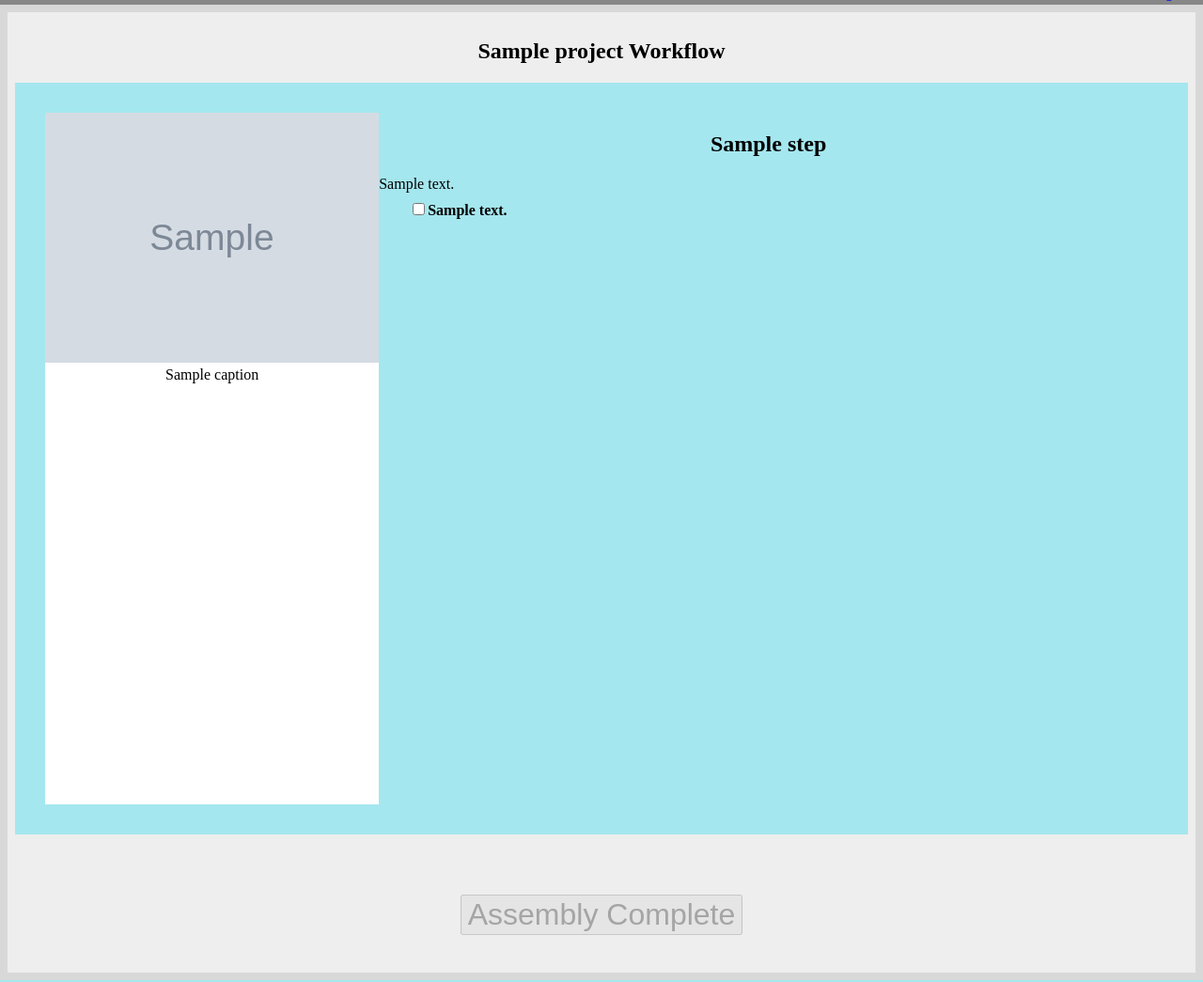
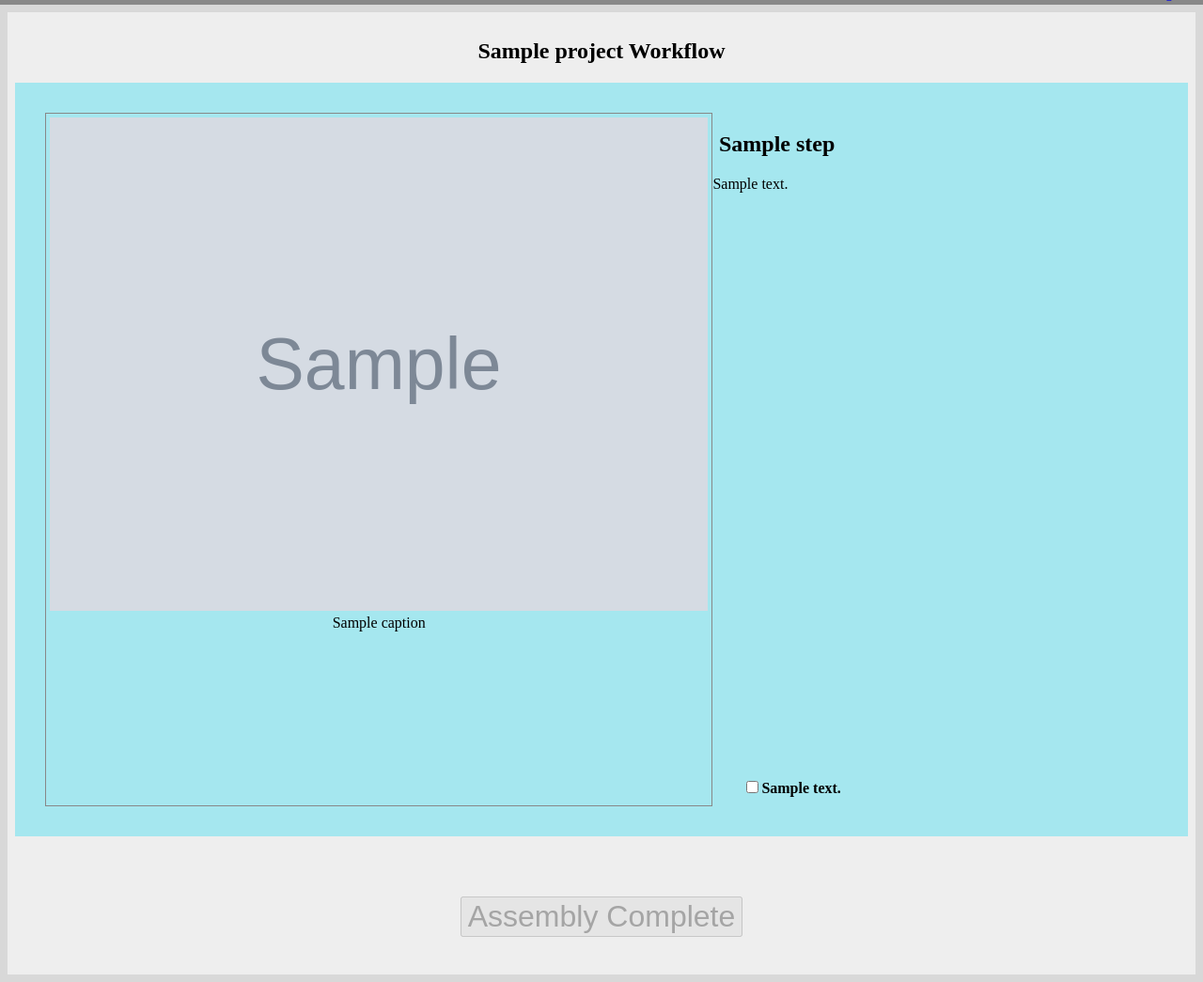
Before and after one commit to alephobjects/ohai-kit, a Django app: template ohai_kit/templates/ohai_kit/workflow.html in a window 1280 px wide. Shown: the part 89-1134 px from the top of the page at 94% size. Run offline with Django 3.2, Linux system fonts and the light colour scheme; the template is opened without the code that fills it: most values are stand-ins (such as "Sample title", 1, 10 or a date in 2020); grey boxes marked "Sample" are stand-in pictures.

Commit message:
reformatting step view

```diff
--- a/ohai_kit/static/ohai_kit/workflow.css
+++ b/ohai_kit/static/ohai_kit/workflow.css
@@ -71,24 +71,52 @@
 }
 .picture_column {
     display: table-cell;
-    width: 30%;
-    margin: 0px;
-    background-color: white;
+    width: 60%;
     vertical-align: top;
+    border: 1px solid #888;
 }
-.picture_frame {
-    display: block;
+
+.step_layout {
+    display: table;
+    height: 500px;
+    -moz-box-sizing: border-box;
+    box-sizing: border-box;
+}
+
+.picture_layout {
     width: 100%;
-    height: 500px;
     overflow-y: scroll;
+}
+.picture_row {
+    display: table-row;
+}
+.picture_cell {
+    width: 50%;
+    display: table-cell;
+    vertical-align: middle;
+    -moz-box-sizing: border-box;
+    box-sizing: border-box;
+    padding: .25em;
 }
 .picture_column img {
     width: 100%;
 }
-text_column {
+.text_column {
     display: table-cell;
-    background-color: white;
     vertical-align: top;
+}
+.text_layout {
+    display: table;
+}
+.text_row {
+    display: table-row;
+}
+.text_top {
+    display: table-cell;
+}
+.text_bottom {
+    display: table-cell;
+    vertical-align: bottom;
 }
 
 .evens {
--- a/ohai_kit/static/ohai_kit/workflow.js
+++ b/ohai_kit/static/ohai_kit/workflow.js
@@ -150,7 +150,7 @@
     /*
       Called to fix the height on the steps.
      */
-    $(".picture_frame").height($(window).height()-64);
+    $(".step_content").height($(window).height()-64);
 };
 
 
--- a/ohai_kit/templates/ohai_kit/workflow.html
+++ b/ohai_kit/templates/ohai_kit/workflow.html
@@ -1,6 +1,7 @@
 {% extends "ohai_kit/base.html" %}
 {% load staticfiles %}
 {% load markup %}
+{% load columnize %}
 
 
 
@@ -29,18 +30,31 @@
   <dir class="work_step {{state}}_step {% cycle 'evens' 'odds' %}">
     <div class="step_layout">
       <div class="picture_column">
-      <div class="picture_frame">
-        {% for picture in step.get_step_pictures %}
+        <div class="picture_layout step_content">
+          {% for picture_row in step.get_step_pictures|columnize:2 %}
+            <div class="picture_row">
+              {% for picture in picture_row %}
+                <div class="picture_cell">
                   <img src="/media/{{ picture.photo }}" />
                   <div class="picture_caption">{{ picture.caption }}</div>
+                </div>
+              {% endfor %}
+            </div>
           {% endfor %}
         </div>
       </div>
       <div class="text_column">
+        <div class="text_layout step_content">
+          <div class="text_row">
+            <div class="text_top">
               <h2>{{ step.name }}</h2>
               <div class="step_description">
                 {{ step.description | markdown:"safe" }}
               </div>
+            </div>
+          </div>
+          <div class="text_row">
+            <div class="text_bottom">
               <div class="step_id" style="display:none">{{ step.id }}</div>
               {% for check in step.get_step_checks %}
                 <div class="step_check">
@@ -50,6 +64,9 @@
               {% endfor %}
             </div>
           </div>
+        </div>
+      </div>
+    </div>
   </dir>
 {% endfor %}
 <form action="{% url 'ohai_kit:close_job' job_id %}" method="post">
```
Lines whose indentation alone changed are shown as unchanged.
